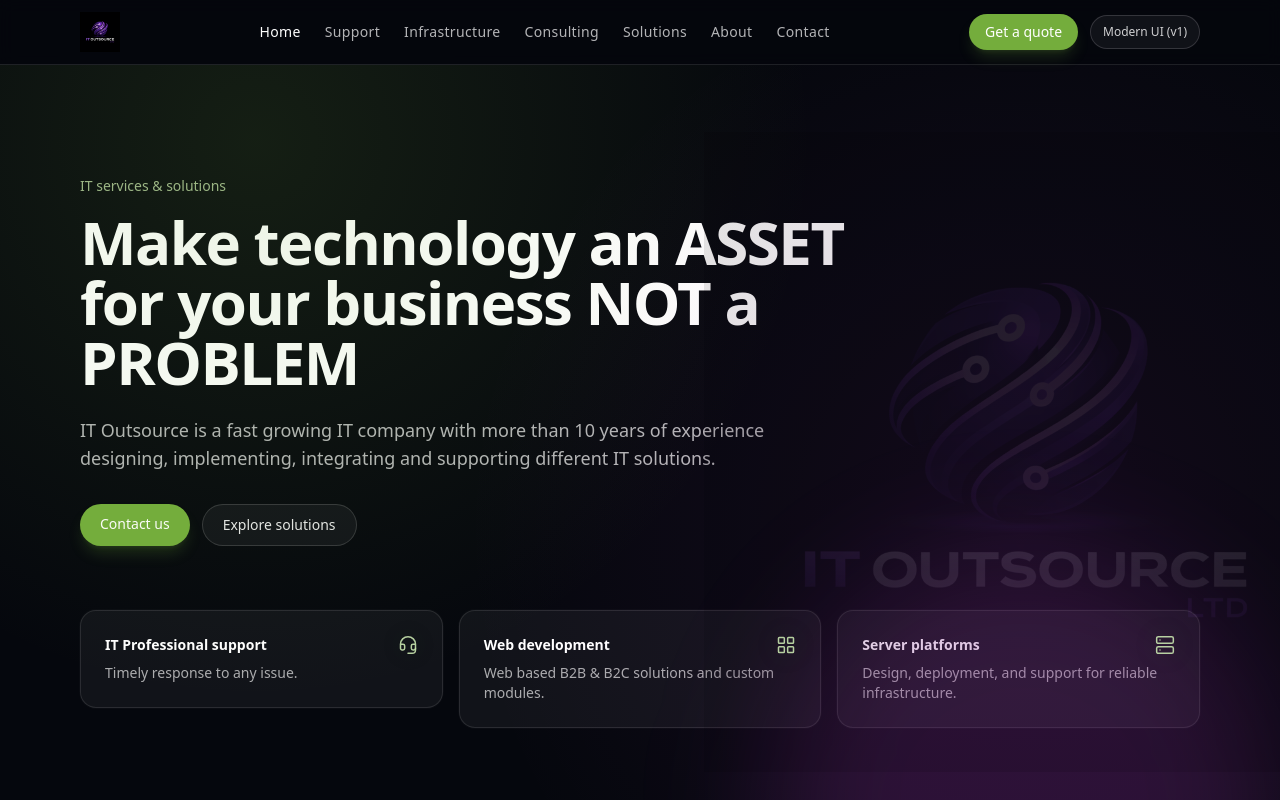
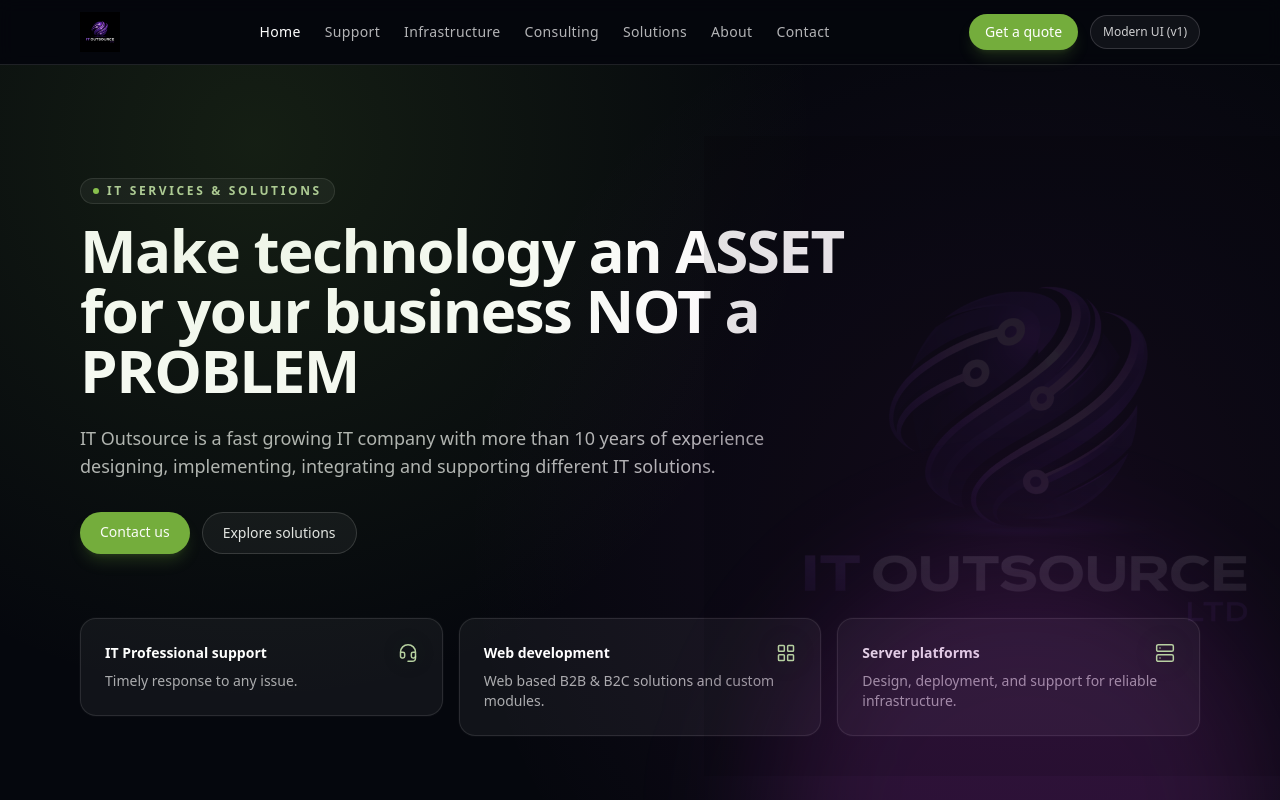
Before and after one commit to gushterovstefan/itosite, a React (Vite) app in the folder website/: page / in a window 1280 px wide. Shown: the top 800 px of the page. Built offline with nearby package versions, Linux system fonts and the light colour scheme.

Commit message:
Home: improve hero eyebrow badge styling

```diff
--- a/website/src/pages/Home.jsx
+++ b/website/src/pages/Home.jsx
@@ -39,8 +39,11 @@ export default function Home() {
             transition={{ staggerChildren: 0.06 }}
             className="max-w-3xl"
           >
-            <motion.div variants={fadeUp} className="text-sm text-brand-200/80">
-              IT services & solutions
+            <motion.div variants={fadeUp} className="inline-flex">
+              <span className="inline-flex items-center gap-2 rounded-full border border-white/10 bg-white/5 px-3 py-1 text-xs font-semibold uppercase tracking-[0.22em] text-brand-200/90">
+                <span className="h-1.5 w-1.5 rounded-full bg-brand-400" aria-hidden="true" />
+                IT services & solutions
+              </span>
             </motion.div>
 
             <motion.h1 variants={fadeUp} className="mt-4 h1">
```
